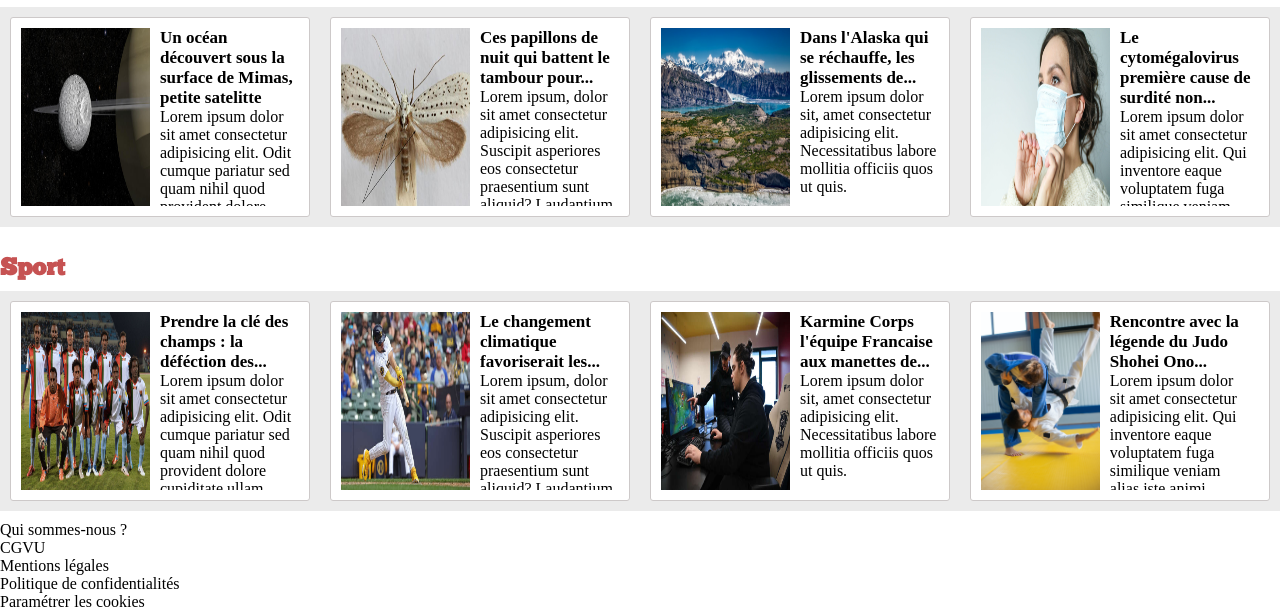
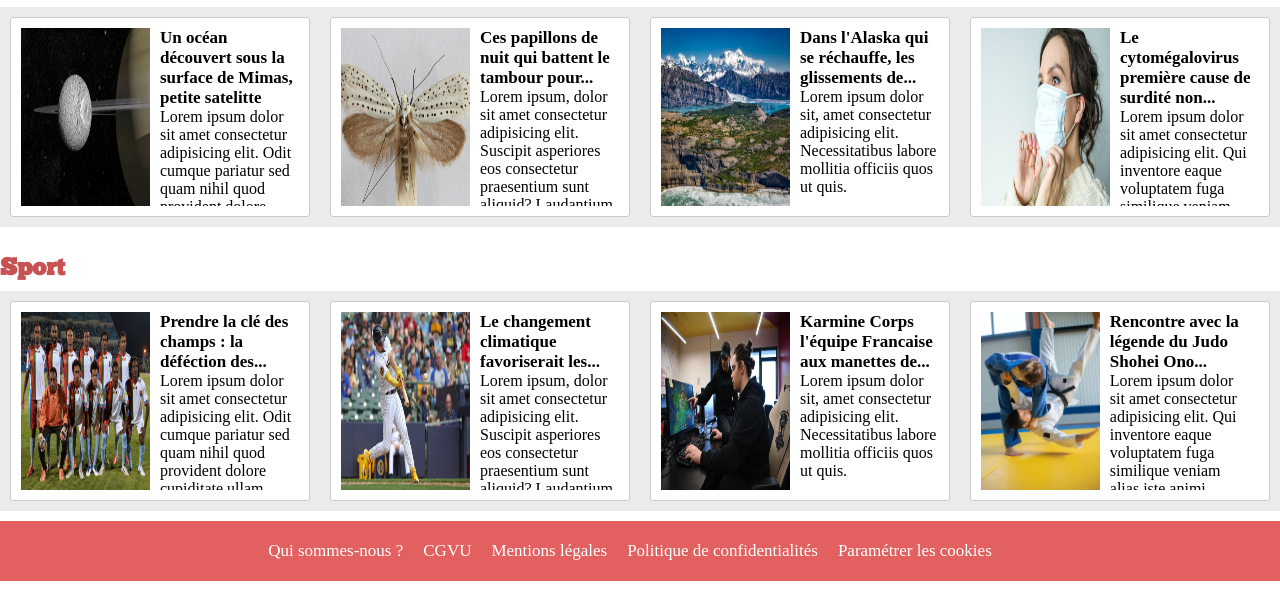
Before and after one commit to YazidK15/ForEachActu, a plain HTML site: page index.html in a window 1280 px wide. Shown: the part 439-1050 px from the top of the page. After the commit the page ends 1020 px from the top, so only its background shows below. Drawn offline with nearby package versions, Linux system fonts and the light colour scheme.

Commit message:
Ajout du css et finalisation du footer

```diff
--- a/index.css
+++ b/index.css
@@ -151,3 +151,21 @@ header {
 #articles li {
     max-width: 25%;
 }
+
+/* Footer */
+
+footer {
+    background-color: #e36060;
+    padding: 20px;
+}
+
+footer ul {
+    display: flex;
+    justify-content: center;
+}
+
+footer li {
+    margin-right: 20px;
+    font-size: 17px;
+    color: white;
+}
```
